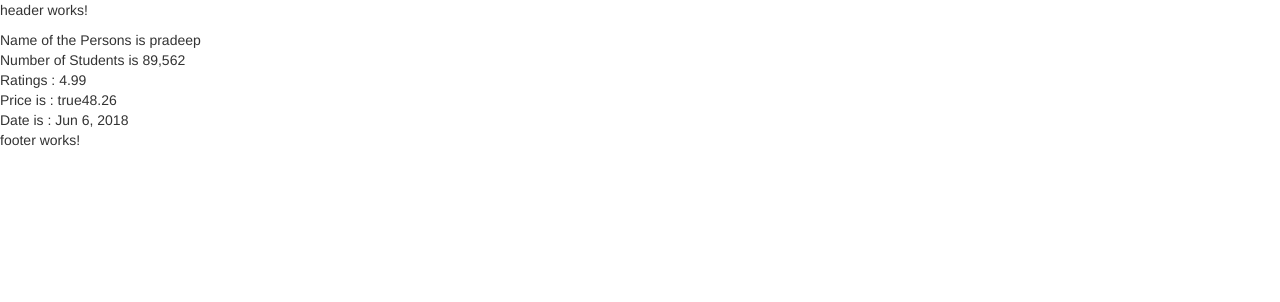
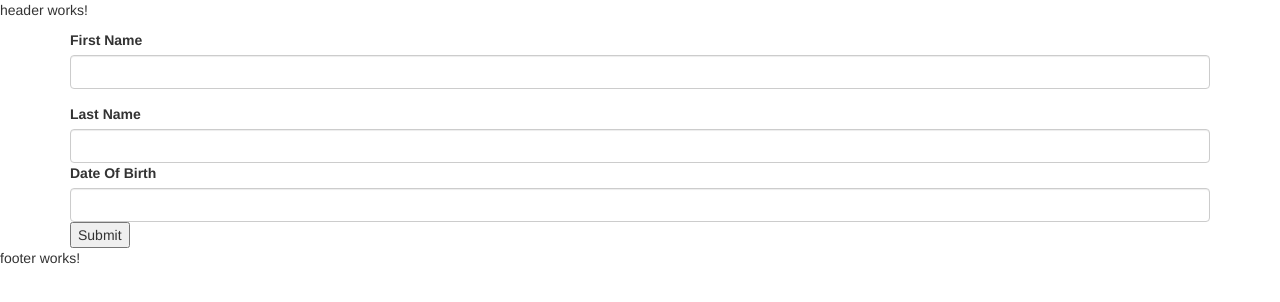
Before and after one commit to prashdeep/angular-routing, an Angular app: page /profile in a window 1280 px wide. Before the commit this address led to /. Shown: the top 302 px of the page. Built offline with nearby package versions, Linux system fonts and the light colour scheme.

Commit message:
committing the angular form

```diff
--- a/src/app/app.component.html
+++ b/src/app/app.component.html
@@ -1,5 +1,5 @@
 <app-header></app-header>
 <router-outlet></router-outlet>
 
-<app-pipe></app-pipe>
+<!--<app-pipe></app-pipe> -->
 <app-footer></app-footer>
--- a/src/app/contact/contact.component.html
+++ b/src/app/contact/contact.component.html
@@ -1,11 +1,11 @@
 <form style="padding:20px;" #f="ngForm">
   <div class="fom-group">
       <label for="firstName">First Name</label>
-      <input type="text" ngModel="firstName" name="firstName" class="form-control">
+      <input type="text" ngModel="firstName" #firstName= "ngModel" name="firstName" class="form-control">
   </div>
   <div class="form-group">
   <label for="lastName">Last Name</label>
-  <input ngModel="lastName" #lastName  type="text" name="lastName" class="form-control">
+  <input ngModel="lastName" #lastName="ngModel" type="text" name="lastName" class="form-control">
   </div>
   <br/>
   <button class="btn btn-primary">Submit</button>
--- /dev/null
+++ b/src/app/profile/profile.component.html
@@ -0,0 +1,23 @@
+<form class="container">
+  <div class="form-group">
+    <label for="firstName">First Name</label>
+    <input  required ngModel minlength="3" maxlength="5" #firstName="ngModel" type="text" id="firstName" name="firstName" class="form-control">
+    <div class="alert alert-danger" *ngIf="firstName.touched && !firstName.valid">
+     <div *ngIf="firstName.errors.required">First Name is required</div>
+     <div *ngIf="firstName.errors.minlength">First Name should be minimum 3 characters long</div>
+    </div>
+  </div>
+  <div>
+      <label for="lastName">Last Name</label>
+      <input ngModel  #lastName="ngModel" type="text" id="lastName" name="lastName" class="form-control">
+  </div>
+  <div>
+      <label for="dob">Date Of Birth</label>
+      <input ngModel  #dob="ngModel" pattern="/^(\d{1,2})\/(\d{1,2})\/(\d{4})$/" type="text" id="dob" name="dob" class="form-control">
+      <div class="alert alert-danger" *ngIf="dob.touched && !dob.valid">
+          <div *ngIf="dob.errors.required">Date of Birth is required</div>
+          <div *ngIf="dob.errors.pattern">Pattern of DOB is incorrect</div>
+         </div>
+    </div>
+  <button class="btn-btn-primary">Submit</button>
+</form>
--- /dev/null
+++ b/src/app/profile/profile.component.ts
@@ -0,0 +1,15 @@
+import { Component, OnInit } from '@angular/core';
+
+@Component({
+  selector: 'app-profile',
+  templateUrl: './profile.component.html',
+  styleUrls: ['./profile.component.css']
+})
+export class ProfileComponent implements OnInit {
+
+  constructor() { }
+
+  ngOnInit() {
+  }
+
+}
```
Also changed, not shown: src/app/app.module.ts (+7 -1 lines), src/app/profile/profile.component.css (added), 1 other file (tests, documents, lock files or other folders).
